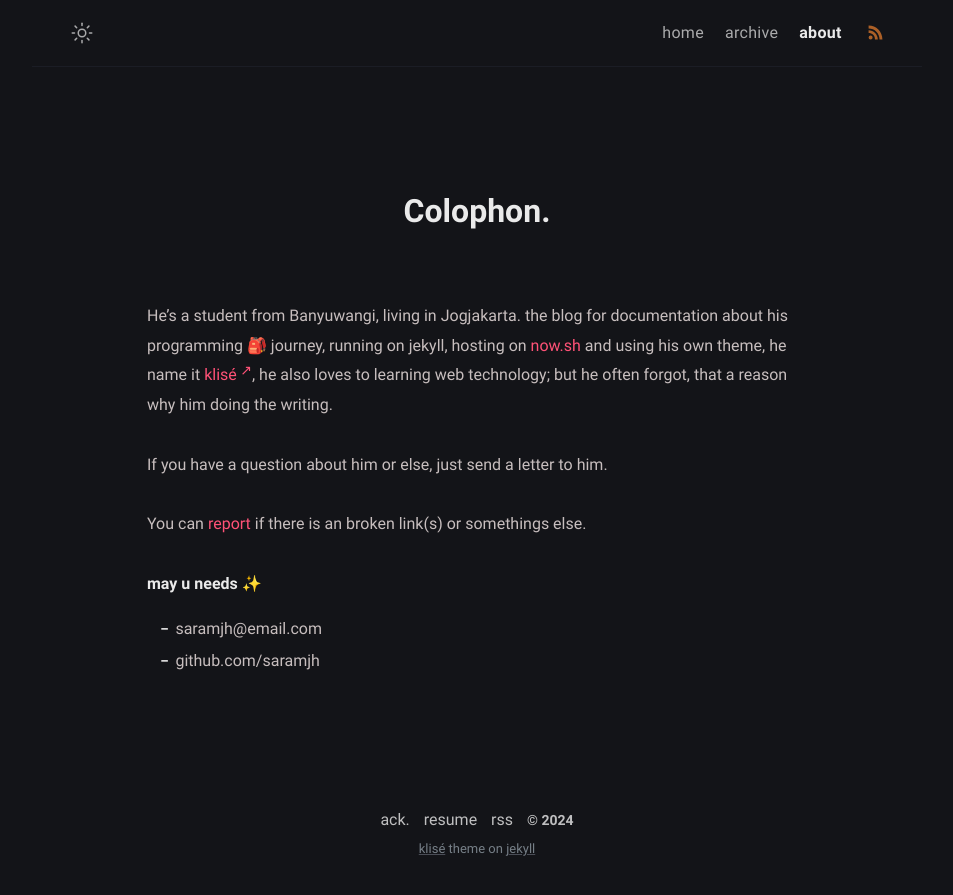
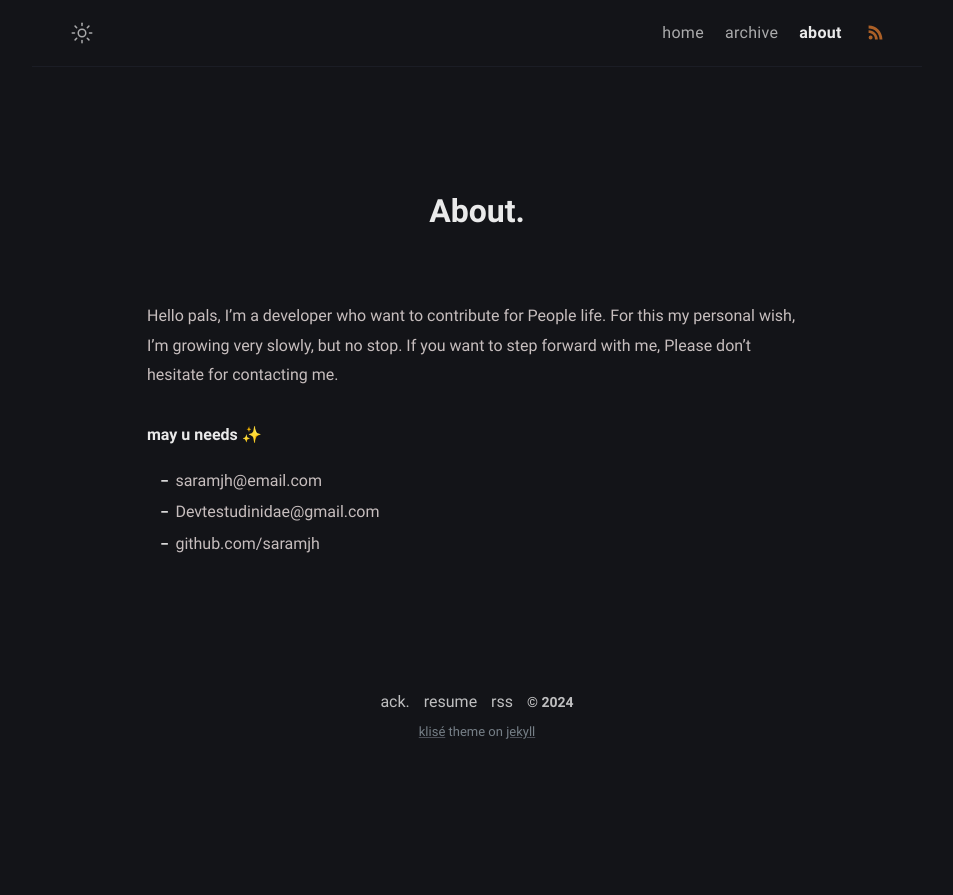
Before and after one commit to saramjh/saramjh.github.io, a Jekyll site: the page built from about.md, in a window 1280 px wide. Shown: the top 895 px of the page, without its empty margins (163-1116 px from the left). Built offline with Jekyll 4.4.1, drawn with Linux system fonts in a browser that asks for light colours.

Commit message:
About modified

```diff
--- a/about.md
+++ b/about.md
@@ -1,18 +1,15 @@
 ---
-title: Colophon
+title: About
 permalink: /about/
 layout: page
-excerpt: Hello peeps, I'm student of computer science from Banyuwangi, living in Jogjakarta. This blog for documentation about my programming journey, running on jekyll, hosting on netlify and using my own simple theme.
+excerpt: Hello pals, I'm a developer who want to contribute for People life. For this my personal wish, I'm growing very slowly, but no stop. If you want to step forward with me, Please don't hesitate for contacting me.
 comments: false
 ---
 
-He's a student from Banyuwangi, living in Jogjakarta. the blog for documentation about his programming 🎒 journey, running on jekyll, hosting on [now.sh](http://now.sh) and using his own theme, he name it <a href="https://github.com/piharpi/jekyll-klise" target="_blank" rel="noopener">klisé</a>, he also loves to learning web technology; but he often forgot, that a reason why him doing the writing.
-
-If you have a question about him or else, just send a letter to him.
-
-You can [report](http://github.com/piharpi/jekyll-klise/issues/new) if there is an broken link(s) or somethings else.
+Hello pals, I'm a developer who want to contribute for People life. For this my personal wish, I'm growing very slowly, but no stop. If you want to step forward with me, Please don't hesitate for contacting me.
 
 **may u needs ✨**
 
 - {{ site.author.email }}
+- Devtestudinidae@gmail.com
 - github.com/{{ site.author.github }}
```
